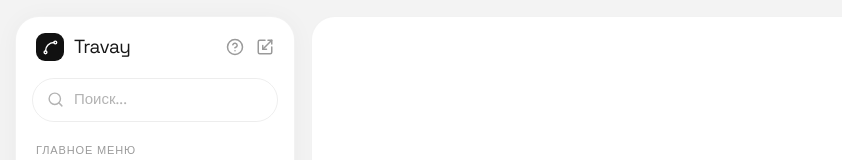
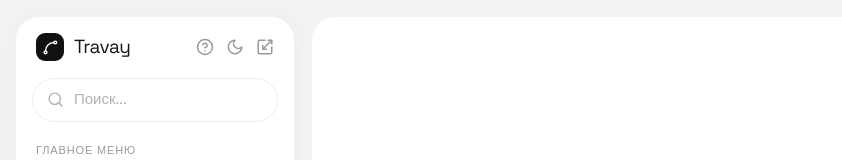
Before and after one commit to pr-poehali-dev/clean-project-creation, a React (Vite) app: page / in a window 1280 px wide. Shown: the top 160 px of the page, without its empty margins (1-843 px from the left). Built offline with nearby package versions, Linux system fonts and the light colour scheme.

Commit message:
`feat: добавить иконку смены темы`

```diff
--- a/src/pages/Index.tsx
+++ b/src/pages/Index.tsx
@@ -31,9 +31,14 @@ const Logo = ({ size = 26 }: { size?: number }) => (
 const Index = () => {
   const [active, setActive] = useState('Обзор');
   const [collapsed, setCollapsed] = useState(false);
+  const [dark, setDark] = useState(false);
 
   return (
-    <div className="h-screen bg-[#f3f3f3] flex p-4 gap-4 overflow-hidden">
+    <div
+      className={`h-screen flex p-4 gap-4 overflow-hidden transition-colors ${
+        dark ? 'bg-[#161616]' : 'bg-[#f3f3f3]'
+      }`}
+    >
       {/* SIDEBAR */}
       <aside
         className={`relative h-full bg-white rounded-3xl border border-black/5 shadow-[0_2px_24px_rgba(0,0,0,0.04)] flex flex-col py-4 transition-[width] duration-300 ease-in-out ${
@@ -53,6 +58,13 @@ const Index = () => {
           {!collapsed && (
             <div className="flex items-center gap-3 text-[#9a9a9a]">
               <Icon name="CircleHelp" size={18} />
+              <button
+                onClick={() => setDark((v) => !v)}
+                title="Сменить тему"
+                className="hover:text-[#1a1a1a] transition-colors"
+              >
+                <Icon name={dark ? 'Sun' : 'Moon'} size={18} />
+              </button>
               <button
                 onClick={() => setCollapsed(true)}
                 title="Свернуть"
```
